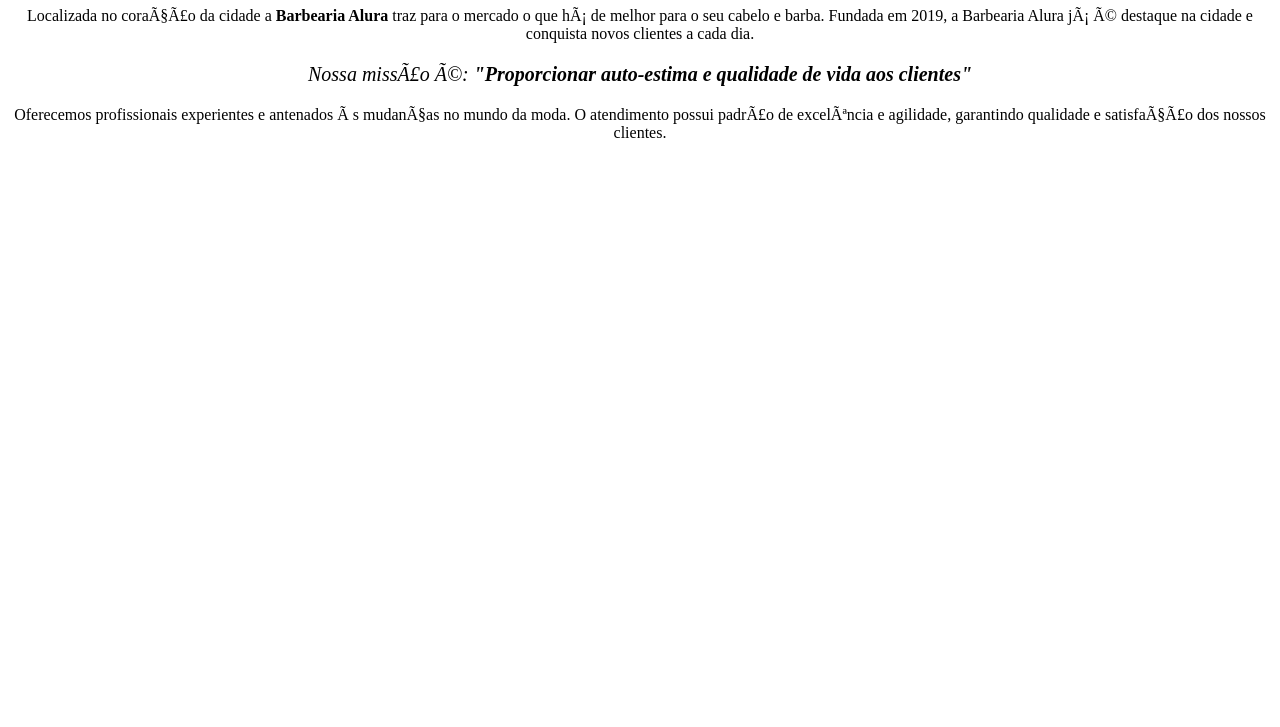
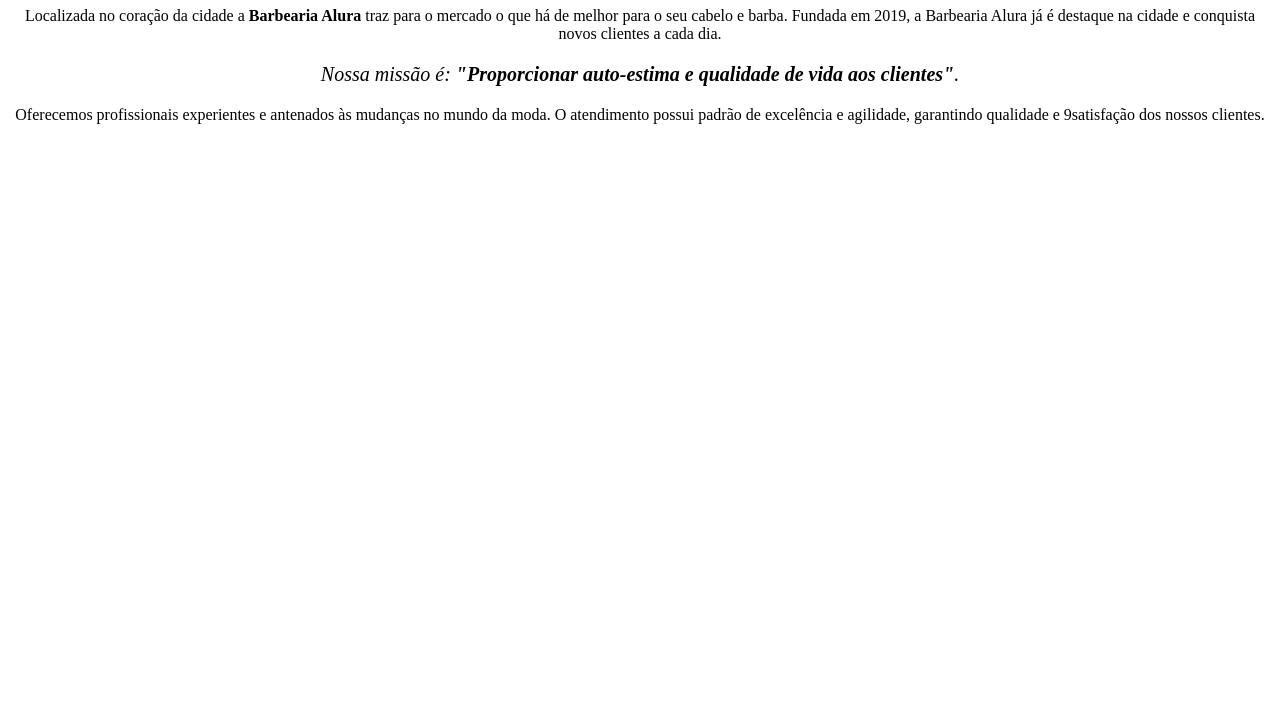
Before and after one commit to Marcos0209/projeto-barbearia, a plain HTML site: page index.html in a window 1280 px wide. Shown: the part 73-800 px from the top of the page. Drawn offline with Linux system fonts and the light colour scheme.

Commit message:
Add files via upload

```diff
--- a/index.html
+++ b/index.html
@@ -1,27 +1,17 @@
 <!DOCTYPE html>
 <html lang="pt-br">
-
     <head>
-
-    <meta charset=”UTF8”>
+        <meta charset="UTF-8">
         <title>Barbearia Alura</title>
-    <link rel= "stylesheet" href="style.css">
-
-
-    <style>
-       p {text-align: center}
-
-    </style>
     </head>
-
     <body>
         <h1 style="text-align: center;">Sobre a Barbearia Alura</h1>
 
-    <p style=";">Localizada no coração da cidade a <strong>Barbearia Alura</strong> traz para o mercado o que há de melhor para o seu cabelo e barba. Fundada em 2019, a Barbearia Alura já é destaque na cidade e conquista novos clientes a cada dia.</p>
+        <p style="text-align: center;">Localizada no coração da cidade a <strong>Barbearia Alura</strong> traz para o mercado o que há de melhor para o seu cabelo e barba.
+        Fundada em 2019, a Barbearia Alura já é destaque na cidade e conquista novos clientes a cada dia.</p>
 
-    <p style="font-size: 20px"><em>Nossa missão é: <strong>"Proporcionar auto-estima e qualidade de vida aos clientes"</strong></em></p>
+        <p style="font-size: 20px ; text-align: center;"><em>Nossa missão é: <strong>"Proporcionar auto-estima e qualidade de vida aos clientes"</strong>.</em></p>
 
-    <p>Oferecemos profissionais experientes e antenados às mudanças no mundo da moda. O atendimento possui padrão de excelência e agilidade, garantindo qualidade e satisfação dos nossos clientes.</p>
+        <p style="text-align: center;">Oferecemos profissionais experientes e antenados às mudanças no mundo da moda.
+        O atendimento possui padrão de excelência e agilidade, garantindo qualidade e 9satisfação dos nossos clientes.</p>
     </body>
-
-</html>
```
Also changed, not shown: 1 other file. Lines whose indentation alone changed are shown as unchanged.
